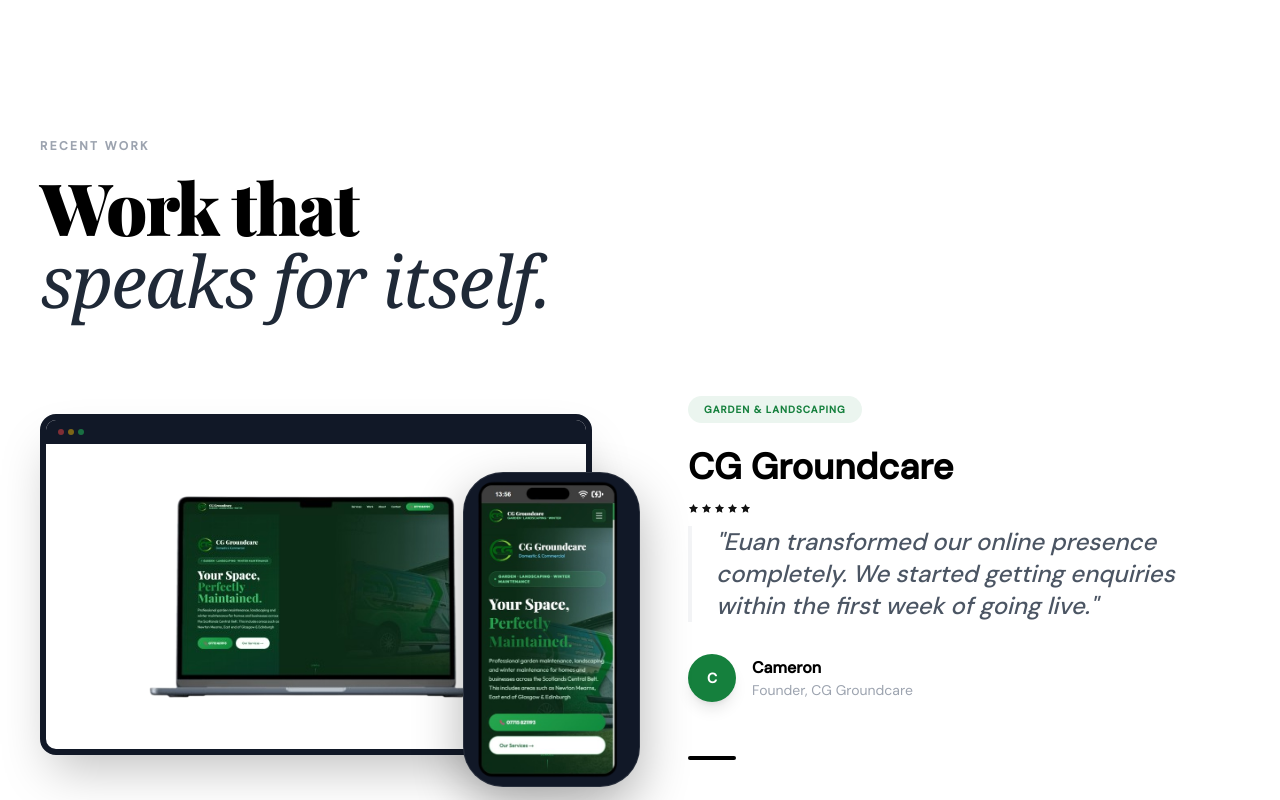
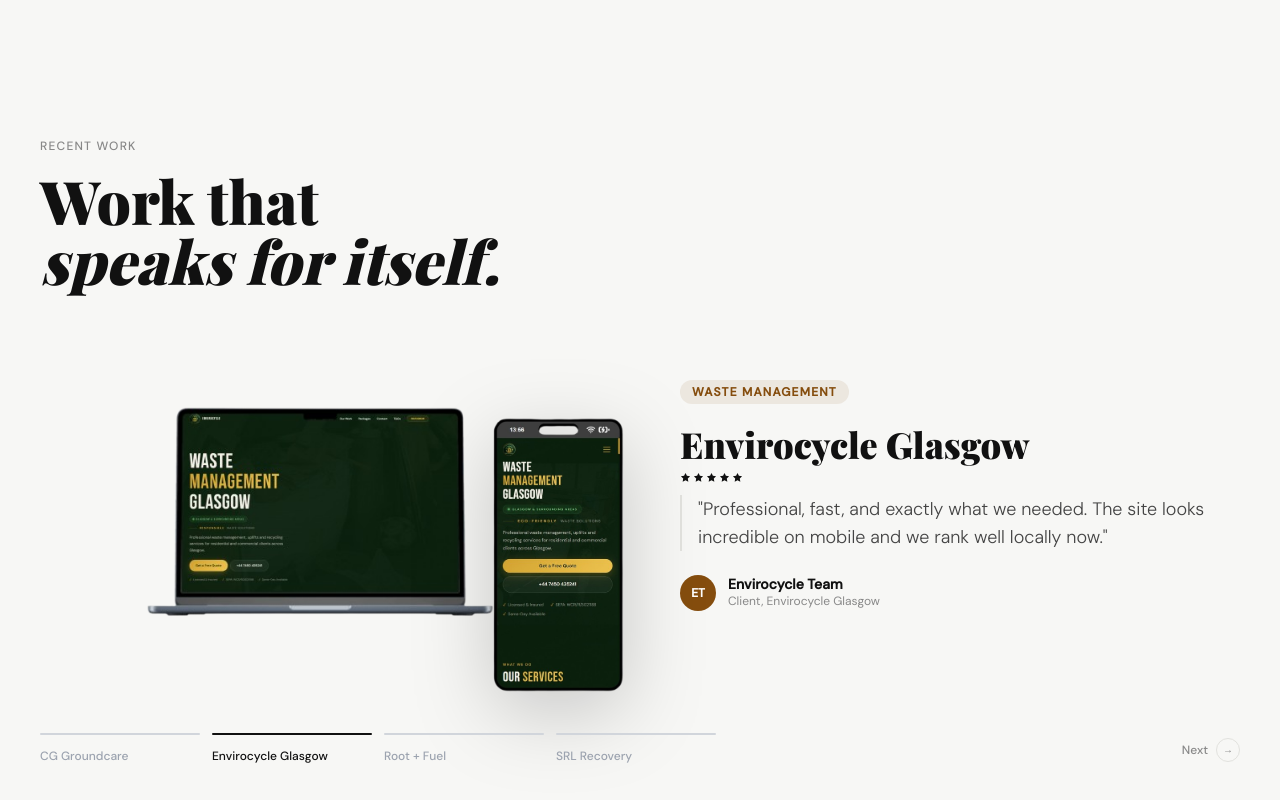
Before and after one commit to emunro22/munro-studio, a Next.js app: page / in a window 1280 px wide. Shown: the part 4760-5560 px from the top of the page. Built offline with nearby package versions, Linux system fonts and the light colour scheme.

Commit message:
making changes to whole layout

```diff
--- a/components/Testimonials.js
+++ b/components/Testimonials.js
@@ -1,6 +1,5 @@
 "use client";
 import { useState, useEffect, useRef } from "react";
-import { motion, AnimatePresence } from "framer-motion";
 
 const projects = [
   {
@@ -14,7 +13,39 @@
     website: "https://cg-groundcare.co.uk",
     color: "#15803d",
   },
-  // ... rest of your projects array
+  {
+    name: "Envirocycle Glasgow",
+    category: "Waste Management",
+    quote: "Professional, fast, and exactly what we needed. The site looks incredible on mobile and we rank well locally now.",
+    person: "Envirocycle Team",
+    role: "Client",
+    desktop: "/enviro-cycle-desktop.png",
+    phone: "/enviro-cycle-iphone-removebg-preview.png",
+    website: "#",
+    color: "#854d0e",
+  },
+  {
+    name: "Root + Fuel",
+    category: "Food & Catering",
+    quote: "Euan captured our brand's essence perfectly. The new site isn't just beautiful — it's driven real growth in our customer bookings.",
+    person: "Samantha Hamilton",
+    role: "Founder",
+    desktop: "/root-fuel-desktop.png",
+    phone: "/root-fuel-iphone-removebg-preview.png",
+    website: "https://rootandfuelltd.com",
+    color: "#166534",
+  },
+  {
+    name: "SRL Recovery",
+    category: "Vehicle Recovery",
+    quote: "Working with Euan was effortless from start to finish. He delivered a fast, scalable solution that exceeded our expectations.",
+    person: "William Cassidy",
+    role: "Founder",
+    desktop: "/srl-recovery-desktop.png",
+    phone: "/srl-recovery-iphone-removebg-preview.png",
+    website: "https://srlrecovery.com",
+    color: "#6d28d9",
+  },
 ];
 
 function Stars() {
@@ -31,138 +62,150 @@
 
 export default function Testimonials() {
   const [active, setActive] = useState(0);
-  const [direction, setDirection] = useState(0); // 1 for next, -1 for prev
+  const [animating, setAnimating] = useState(false);
   const timerRef = useRef(null);
 
   const goTo = (index) => {
-    if (index === active) return;
-    setDirection(index > active ? 1 : -1);
+    if (animating || index === active) return;
+    setAnimating(true);
+    setTimeout(() => {
       setActive(index);
+      setAnimating(false);
+    }, 250);
   };
 
-  const next = () => {
-    setDirection(1);
-    setActive((prev) => (prev + 1) % projects.length);
-  };
+  const next = () => goTo((active + 1) % projects.length);
 
   useEffect(() => {
-    timerRef.current = setInterval(next, 6000);
+    timerRef.current = setInterval(next, 5000);
     return () => clearInterval(timerRef.current);
   }, [active]);
 
   const p = projects[active];
 
   return (
-    <section id="testimonials" className="py-24 md:py-36 px-6 md:px-10 bg-white overflow-hidden">
+    <section id="testimonials" className="py-24 md:py-36 px-6 md:px-10 bg-surface overflow-hidden">
       <div className="max-w-7xl mx-auto">
-        <header className="mb-12 md:mb-20">
-          <p className="text-xs font-semibold text-gray-400 tracking-[0.2em] uppercase mb-4">
+        <p className="reveal text-xs font-medium text-ink-faint tracking-widest uppercase mb-4">
           Recent work
         </p>
-          <h2 className="font-display text-5xl md:text-7xl font-black text-black leading-[1.1] tracking-tight">
-            Work that <br />
-            <span className="italic font-serif font-light text-gray-800">speaks for itself.</span>
+        <h2 className="reveal font-display text-4xl md:text-6xl font-black text-ink leading-tight mb-16">
+          Work that
+          <br />
+          <em className="italic">speaks for itself.</em>
         </h2>
-        </header>
 
-        <div className="grid lg:grid-cols-2 gap-16 lg:gap-24 items-center">
-          {/* Left — Animated Mockup Display */}
-          <div className="relative aspect-[4/3] lg:aspect-auto">
-            <AnimatePresence mode="wait" custom={direction}>
-              <motion.div
-                key={active}
-                custom={direction}
-                initial={{ opacity: 0, x: direction * 50 }}
-                animate={{ opacity: 1, x: 0 }}
-                exit={{ opacity: 0, x: direction * -50 }}
-                transition={{ duration: 0.6, ease: [0.22, 1, 0.36, 1] }}
-                className="relative w-full h-full"
+        <div
+          className="reveal grid lg:grid-cols-2 gap-12 lg:gap-20 items-center"
+          style={{
+            opacity: animating ? 0 : 1,
+            transform: animating ? "translateY(8px)" : "translateY(0)",
+            transition: "opacity 0.25s ease, transform 0.25s ease",
+          }}
         >
-                {/* Desktop Mockup with "Glass" Frame */}
-                <div className="relative rounded-2xl overflow-hidden border-[6px] border-gray-900 shadow-2xl">
-                   <div className="absolute top-0 w-full h-6 bg-gray-900 flex items-center px-3 gap-1">
-                      <div className="w-1.5 h-1.5 rounded-full bg-red-500/50" />
-                      <div className="w-1.5 h-1.5 rounded-full bg-yellow-500/50" />
-                      <div className="w-1.5 h-1.5 rounded-full bg-green-500/50" />
-                   </div>
+          {/* Left — mockup display */}
+          <div className="relative">
+            {/* Desktop mockup */}
+            <div className="rounded-xl overflow-hidden">
               <img
                 src={p.desktop}
-                    alt={p.name}
-                    className="w-full h-auto pt-6 object-cover"
+                alt={`${p.name} website desktop view`}
+                className="w-full h-auto object-cover"
               />
             </div>
 
-                {/* Phone Mockup — Floating & Shadowed */}
-                <motion.div
-                  initial={{ y: 40, opacity: 0, scale: 0.9 }}
-                  animate={{ y: 0, opacity: 1, scale: 1 }}
-                  transition={{ delay: 0.2, duration: 0.8, ease: "easeOut" }}
-                  className="absolute -bottom-8 -right-4 md:-right-12 w-[35%] md:w-[32%] z-10"
+            {/* Phone mockup — overlaid bottom right */}
+            <div
+              className="absolute -bottom-6 -right-4 md:-right-8 w-[28%] md:w-[26%] drop-shadow-xl"
+              style={{ filter: "drop-shadow(0 20px 40px rgba(0,0,0,0.2))" }}
             >
-                  <div className="relative rounded-[2.5rem] p-1.5 bg-gray-900 shadow-[0_20px_50px_rgba(0,0,0,0.3)] border-[1px] border-white/10">
               <img
                 src={p.phone}
-                      alt="mobile view"
-                      className="w-full h-auto rounded-[2rem]"
+                alt={`${p.name} website mobile view`}
+                className="w-full h-auto"
               />
             </div>
-                </motion.div>
-              </motion.div>
-            </AnimatePresence>
           </div>
 
-          {/* Right — Testimonial Content */}
-          <div className="flex flex-col justify-center">
-            <AnimatePresence mode="wait">
-              <motion.div
-                key={active}
-                initial={{ opacity: 0, y: 20 }}
-                animate={{ opacity: 1, y: 0 }}
-                exit={{ opacity: 0, y: -20 }}
-                transition={{ duration: 0.4 }}
-              >
+          {/* Right — testimonial & info */}
+          <div className="pt-8 lg:pt-0">
+            <div className="mb-5 flex items-center gap-2">
               <span
-                  className="inline-block text-[10px] font-bold uppercase tracking-widest px-4 py-1.5 rounded-full mb-6"
-                  style={{ backgroundColor: `${p.color}15`, color: p.color }}
+                className="text-xs font-semibold uppercase tracking-widest px-3 py-1 rounded-full"
+                style={{
+                  backgroundColor: `${p.color}18`,
+                  color: p.color,
+                }}
               >
                 {p.category}
               </span>
+            </div>
 
-                <h3 className="text-4xl font-black text-black mb-4">{p.name}</h3>
+            <h3 className="font-display text-3xl md:text-4xl font-black text-ink mb-2">
+              {p.name}
+            </h3>
+
             <Stars />
 
-                <blockquote className="text-xl md:text-2xl text-gray-600 leading-snug font-medium italic mb-8 border-l-4 border-gray-100 pl-6">
+            <blockquote className="text-base md:text-lg text-ink-soft leading-relaxed font-light mb-6 mt-3 border-l-2 border-border pl-4">
               "{p.quote}"
             </blockquote>
 
-                <div className="flex items-center gap-4 mb-10">
+            <div className="flex items-center gap-3 mb-8">
               <div
-                    className="w-12 h-12 rounded-full flex items-center justify-center text-sm font-bold text-white shadow-lg"
+                className="w-9 h-9 rounded-full flex items-center justify-center text-xs font-bold text-white"
                 style={{ backgroundColor: p.color }}
               >
-                    {p.person.split(" ").map(n => n[0]).join("")}
+                {p.person.split(" ").map((n) => n[0]).join("").slice(0, 2)}
               </div>
               <div>
-                    <p className="font-bold text-black">{p.person}</p>
-                    <p className="text-sm text-gray-400">{p.role}, {p.name}</p>
+                <p className="text-sm font-semibold text-ink leading-tight">{p.person}</p>
+                <p className="text-xs text-ink-faint">{p.role}, {p.name}</p>
               </div>
             </div>
-              </motion.div>
-            </AnimatePresence>
 
-            {/* Pagination UI */}
-            <div className="flex items-center gap-2">
-              {projects.map((_, i) => (
+            {p.website !== "#" && (
+              <a
+                href={p.website}
+                target="_blank"
+                rel="noopener noreferrer"
+                className="inline-flex items-center gap-2 text-sm font-medium text-ink border border-border px-5 py-2.5 rounded-full hover:bg-ink hover:text-white hover:border-ink transition-all duration-200"
+              >
+                Visit site →
+              </a>
+            )}
+          </div>
+        </div>
+
+        {/* Pagination */}
+        <div className="reveal flex items-center gap-3 mt-16">
+          {projects.map((proj, i) => (
             <button
               key={i}
               onClick={() => goTo(i)}
-                  className="group relative h-8 flex items-center"
+              className="text-left flex-1 max-w-[160px] group"
+              aria-label={`View ${proj.name}`}
             >
-                  <div className={`h-1 rounded-full transition-all duration-500 ${i === active ? 'w-12 bg-black' : 'w-4 bg-gray-200 group-hover:bg-gray-300'}`} />
+              <div
+                className="h-0.5 rounded-full mb-2 transition-all duration-300"
+                style={{ backgroundColor: i === active ? "#111111" : "#d1d5db" }}
+              />
+              <span
+                className="text-xs font-medium transition-colors duration-200"
+                style={{ color: i === active ? "#111111" : "#9ca3af" }}
+              >
+                {proj.name}
+              </span>
             </button>
           ))}
-            </div>
-          </div>
+
+          <button
+            onClick={next}
+            className="ml-auto flex items-center gap-2 text-xs font-medium text-ink-faint hover:text-ink transition-colors duration-200 flex-shrink-0"
+          >
+            Next
+            <span className="w-6 h-6 rounded-full border border-border flex items-center justify-center text-[10px]">→</span>
+          </button>
         </div>
       </div>
     </section>
```
Lines whose indentation alone changed are shown as unchanged.
